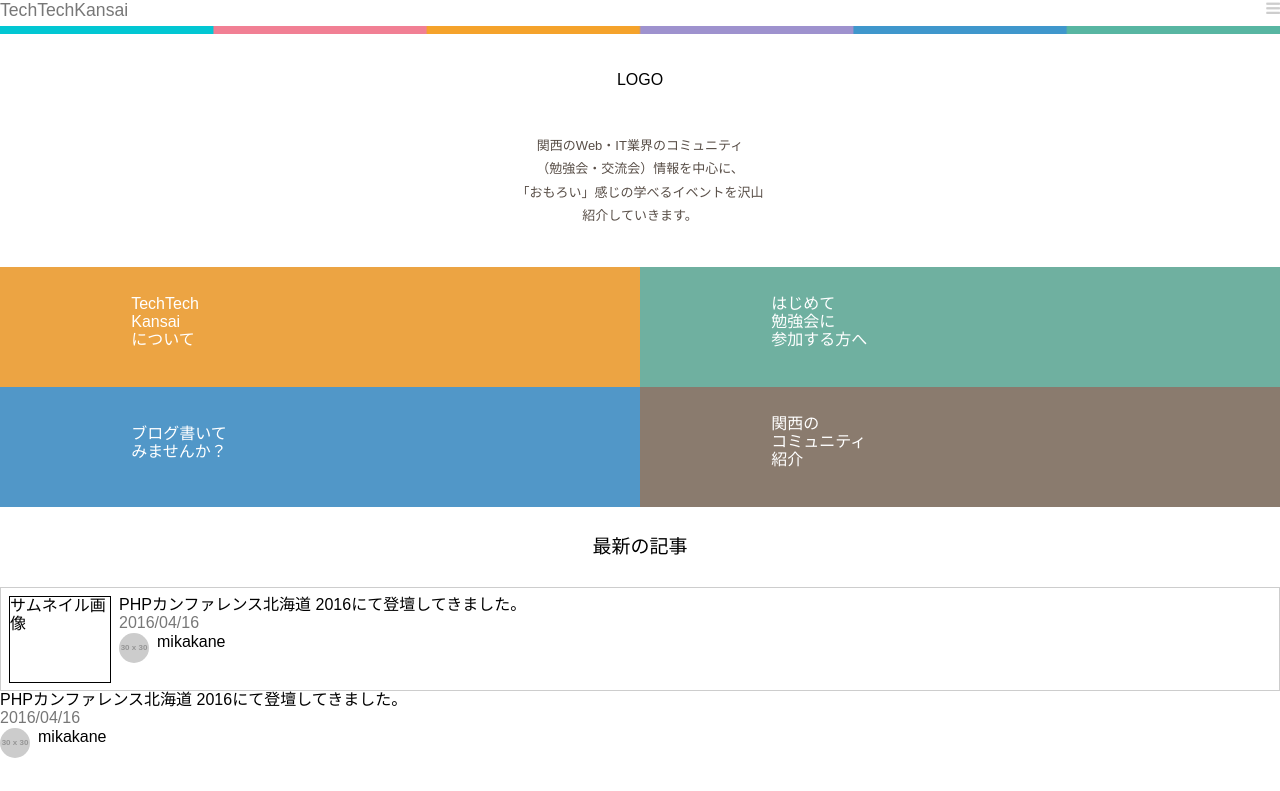
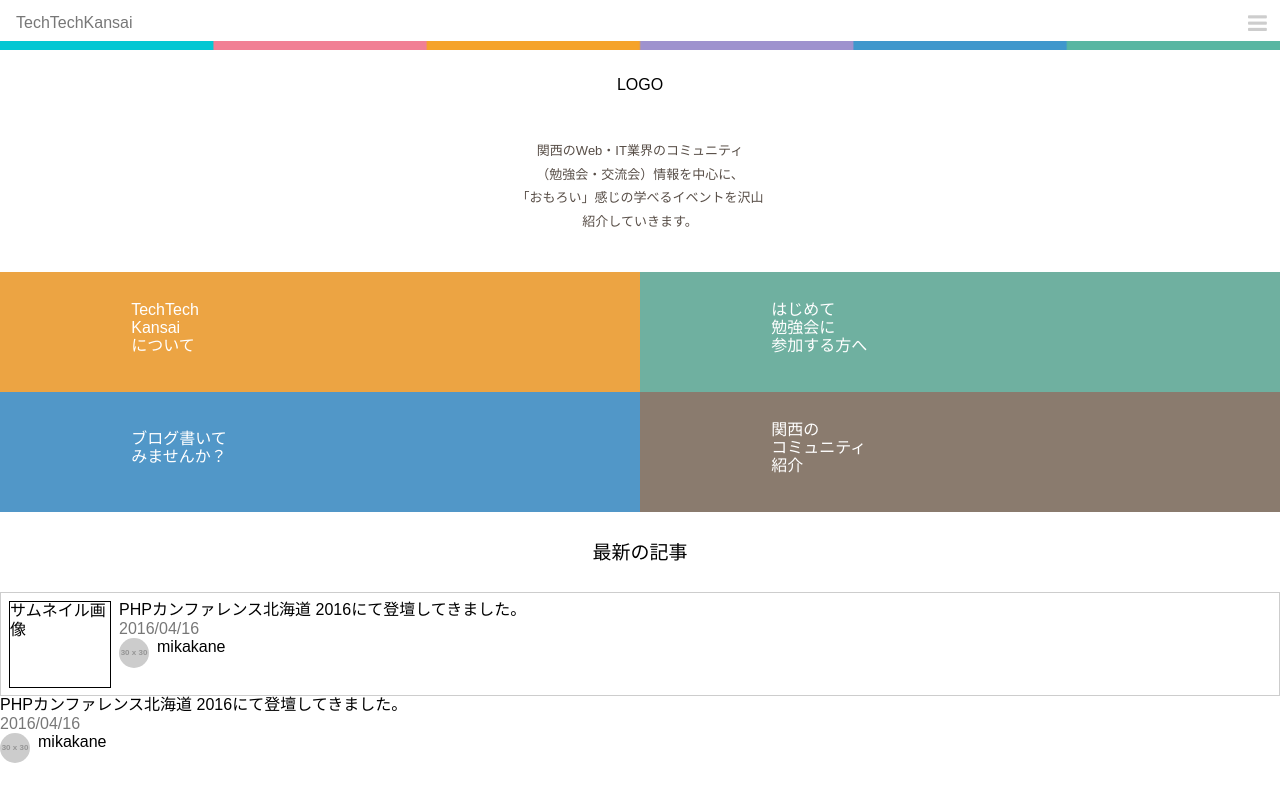
Before and after one commit to yasui05821/tech-kansai-htmlmoc, a website: page public/index.html in a window 1280 px wide. Shown: the top 791 px of the page. Drawn offline with nearby package versions, Linux system fonts and the light colour scheme; files that its build step writes are made by us from their sources; placeholder pictures from the web are drawn by us.

Commit message:
header綺麗に

```diff
--- a/frontend/assets/scss/common/_header.scss
+++ b/frontend/assets/scss/common/_header.scss
@@ -1,21 +1,28 @@
-@import "common/_mixin";
+@import "../common/_mixin";
 
 #header {
-  //@include height(0.03);
   @include clearfix;
+  @include height(0.022);
   .title, i {
+    @include line-height(2.5);
     display: inline-block;
   }
   .title {
+    @include font-size(1.6);
+    color: $date-color;
     float: left;
-    color: #777777;
-    font-size: 1.1em;
+    padding-top: 0.6em;
+    margin-left: 1em;
   }
-  .fa-bars {
+  i {
+    @include font-size(2.2);
     float: right;
+    padding-top: 0.5em;
+    margin-right: 0.6em;
     color: #CDCDCD;
   }
   .color-bar {
+    clear: both;
     width: 100%;
   }
 
```
